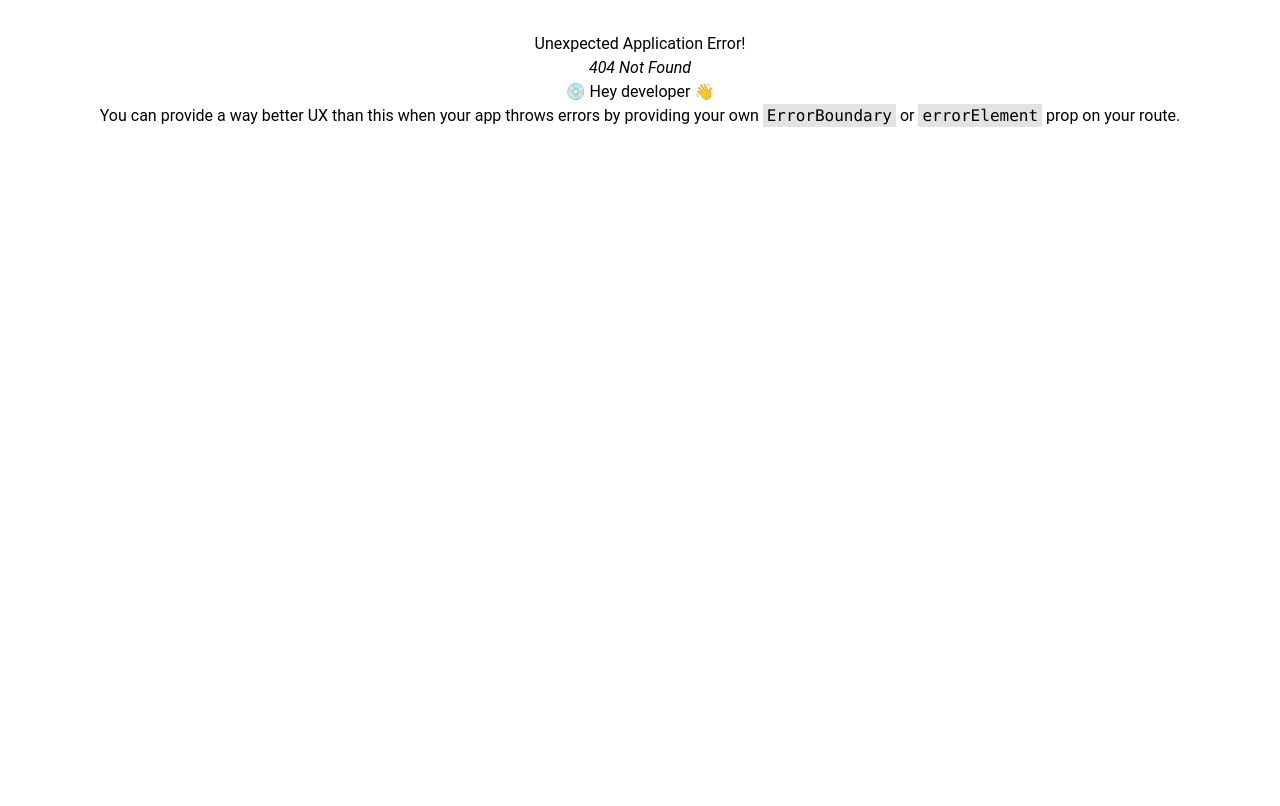
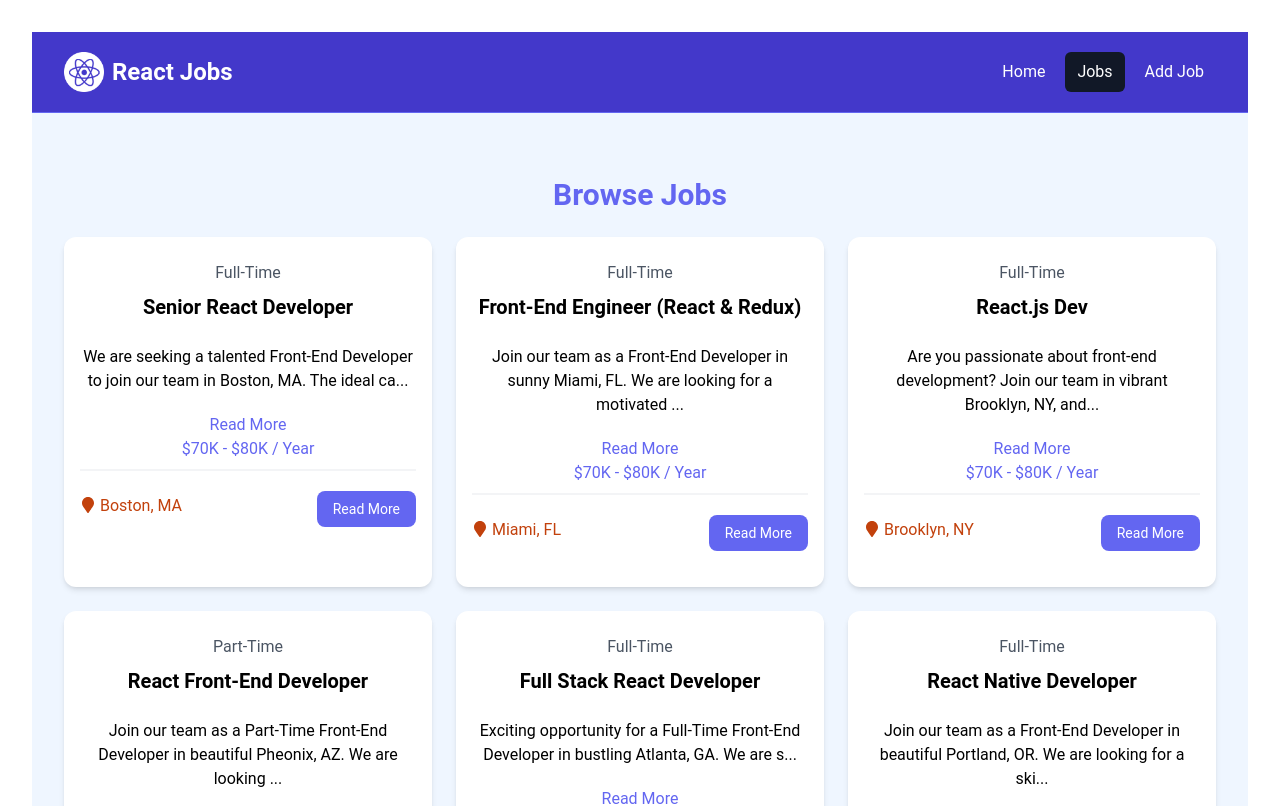
Before and after one commit to Mary-Mena21/react-crash-2024, a React (Vite) app: page /jobs in a window 1280 px wide. Before the commit this address had no page. Shown: the top 806 px of the page. Built offline with nearby package versions, Linux system fonts and the light colour scheme.

Commit message:
added routers

```diff
--- a/src/App.jsx
+++ b/src/App.jsx
@@ -13,11 +13,14 @@ import ViewAllJobs from "./components/ViewAllJobs";
 import HomePage from "./pages/HomePage";
 import Layout from "./layouts/MainLayout";
 import MainLayout from "./layouts/MainLayout";
-
+import JobsPage from "./pages/JobsPage";
+import NotFoundPage from "./pages/NotFoundPage";
 const router = createBrowserRouter(
     createRoutesFromElements(
         <Route path="/" element={<MainLayout />}>
-            <Route path="/" element={<HomePage />} />
+            <Route index element={<HomePage />} />
+            <Route path="/jobs" element={<JobsPage />} />
+            <Route path="*" element={<NotFoundPage />} />
         </Route>
     )
 );
--- a/src/components/HomeCard.jsx
+++ b/src/components/HomeCard.jsx
@@ -1,4 +1,5 @@
 import React from "react";
+import { Link } from "react-router-dom";
 import Card from "./Card";
 
 function HomeCard() {
@@ -17,14 +18,14 @@ function HomeCard() {
                                 Browse our React jobs and start your career
                                 today
                             </p>
-                            <a
-                                href="/jobs.html"
+                            <Link
+                                to="/jobs"
                                 className="inline-block bg-black text-white rounded-lg px-4 py-2 hover:bg-gray-700"
                             >
                                 Browse Jobs
-                            </a>
+                            </Link>
                         </Card>
-                        <Card bg='bg-indigo-100'>
+                        <Card bg="bg-indigo-100">
                             <h2 className="text-2xl font-bold">
                                 For Employers
                             </h2>
@@ -32,12 +33,12 @@ function HomeCard() {
                                 List your job to find the perfect developer for
                                 the role
                             </p>
-                            <a
-                                href="/add-job.html"
+                            <Link
+                                to="/add-job"
                                 className="inline-block bg-indigo-500 text-white rounded-lg px-4 py-2 hover:bg-indigo-600"
                             >
                                 Add Job
-                            </a>
+                            </Link>
                         </Card>
                     </div>
                 </div>
--- a/src/components/JobListing.jsx
+++ b/src/components/JobListing.jsx
@@ -1,4 +1,5 @@
 import React from "react";
+import { Link } from "react-router-dom";
 import { FaMapMarker } from "react-icons/fa";
 function JobListing({ job }) {
     const [showFullDescription, setShowFullDescription] = React.useState(false);
@@ -34,12 +35,12 @@ function JobListing({ job }) {
                         <FaMapMarker className="inline tex-lg mb-1 mr-1" />
                         {job.location}
                     </div>
-                    <a
-                        href={`/jobs/${job.id}`}
+                    <Link
+                        to={`/jobs/${job.id}`}
                         className="h-[36px] bg-indigo-500 hover:bg-indigo-600 text-white px-4 py-2 rounded-lg text-center text-sm"
                     >
                         Read More
-                    </a>
+                    </Link>
                 </div>
             </div>
         </div>
--- a/src/components/JobListings.jsx
+++ b/src/components/JobListings.jsx
@@ -2,18 +2,18 @@ import React from "react";
 import jobs from "../jobs.json";
 import JobListing from "./JobListing";
 
-function JobListings() {
-    const recentJobs = jobs.slice(0, 3);
+function JobListings({ isHome = false }) {
+    const jobListings = isHome ? jobs.slice(0, 3) : jobs;
 
     //console.log(jobs);
     return (
         <section className="bg-blue-50 px-4 py-10">
             <div className="container-xl lg:container m-auto">
                 <h2 className="text-3xl font-bold text-indigo-500 mb-6 text-center">
-                    Browse Jobs
+                    {isHome ? "Recent Jobs" : "Browse Jobs"}
                 </h2>
                 <div className="grid grid-cols-1 md:grid-cols-3 gap-6">
-                    {recentJobs.map((job) => (
+                    {jobListings.map((job) => (
                         <JobListing job={job} key={job.id} />
                     ))}
                     {/* <!-- Job Listing 1 --> */}
--- a/src/components/Navbar.jsx
+++ b/src/components/Navbar.jsx
@@ -1,6 +1,11 @@
 import React from "react";
+import { NavLink } from "react-router-dom";
 import logo from "../assets/images/logo.png";
 function Navbar() {
+    const linkClass = ({ isActive }) =>
+        isActive
+            ? "text-white bg-gray-900 rounded-md px-3 py-2"
+            : "text-white hover:bg-gray-900 hover:text-white rounded-md px-3 py-2";
     return (
         <>
             <nav className="bg-indigo-700 border-b border-indigo-500">
@@ -8,9 +13,9 @@ function Navbar() {
                     <div className="flex h-20 items-center justify-between">
                         <div className="flex flex-1 items-center justify-center md:items-stretch md:justify-start">
                             {/* <!-- Logo --> */}
-                            <a
+                            <NavLink
                                 className="flex flex-shrink-0 items-center mr-4"
-                                href="/index.html"
+                                to="/"
                             >
                                 <img
                                     className="h-10 w-auto"
@@ -20,27 +25,21 @@ function Navbar() {
                                 <span className="hidden md:block text-white text-2xl font-bold ml-2">
                                     React Jobs
                                 </span>
-                            </a>
+                            </NavLink>
                             <div className="md:ml-auto">
                                 <div className="flex space-x-2">
-                                    <a
-                                        href="/index.html"
-                                        className="text-white bg-black hover:bg-gray-900 hover:text-white rounded-md px-3 py-2"
-                                    >
+                                    <NavLink to="/" className={linkClass}>
                                         Home
-                                    </a>
-                                    <a
-                                        href="/jobs.html"
-                                        className="text-white hover:bg-gray-900 hover:text-white rounded-md px-3 py-2"
-                                    >
+                                    </NavLink>
+                                    <NavLink to="/jobs" className={linkClass}>
                                         Jobs
-                                    </a>
-                                    <a
-                                        href="/add-job.html"
-                                        className="text-white hover:bg-gray-900 hover:text-white rounded-md px-3 py-2"
+                                    </NavLink>
+                                    <NavLink
+                                        to="/add-job"
+                                        className={linkClass}
                                     >
                                         Add Job
-                                    </a>
+                                    </NavLink>
                                 </div>
                             </div>
                         </div>
--- a/src/components/ViewAllJobs.jsx
+++ b/src/components/ViewAllJobs.jsx
@@ -1,14 +1,14 @@
 import React from "react";
-
+import { Link } from "react-router-dom";
 function ViewAllJobs() {
     return (
         <section className="m-auto max-w-lg my-10 px-6">
-            <a
-                href="jobs.html"
+            <Link
+                to="/jobs"
                 className="block bg-black text-white text-center py-4 px-6 rounded-xl hover:bg-gray-700"
             >
                 View All Jobs
-            </a>
+            </Link>
         </section>
     );
 }
--- a/src/pages/HomePage.jsx
+++ b/src/pages/HomePage.jsx
@@ -12,7 +12,7 @@ function HomePage() {
                 subtitle="Find a React job that fits your skills and needs"
             />
             <HomeCard />
-            <JobListings />
+            <JobListings isHome={true}/>
             <ViewAllJobs />
         </>
     );
--- /dev/null
+++ b/src/pages/JobsPage.jsx
@@ -0,0 +1,10 @@
+import React from "react";
+import JobListings from "../components/JobListings";
+
+function JobsPage() {
+    return <section className="bg-blue-50 px-4 py-6">
+      <JobListings />
+  </section>;
+}
+
+export default JobsPage;
--- /dev/null
+++ b/src/pages/NotFoundPage.jsx
@@ -0,0 +1,20 @@
+import React from "react";
+import { Link } from "react-router-dom";
+import { FaExclamationTriangle } from "react-icons/fa";
+function NotFoundPage() {
+    return (
+        <section className="text-center flex flex-col justify-center items-center h-96">
+            <FaExclamationTriangle className="text-yellow-500 text-6xl mb-4" />
+            <h1 className="text-6xl font-bold mb-4">404 Not Found</h1>
+            <p className="text-xl mb-5">This page does not exist</p>
+            <Link
+                to="/"
+                className="text-white bg-indigo-700 hover:bg-indigo-900 rounded-md px-3 py-2 mt-4"
+            >
+                Go Back
+            </Link>
+        </section>
+    );
+}
+
+export default NotFoundPage;
```
